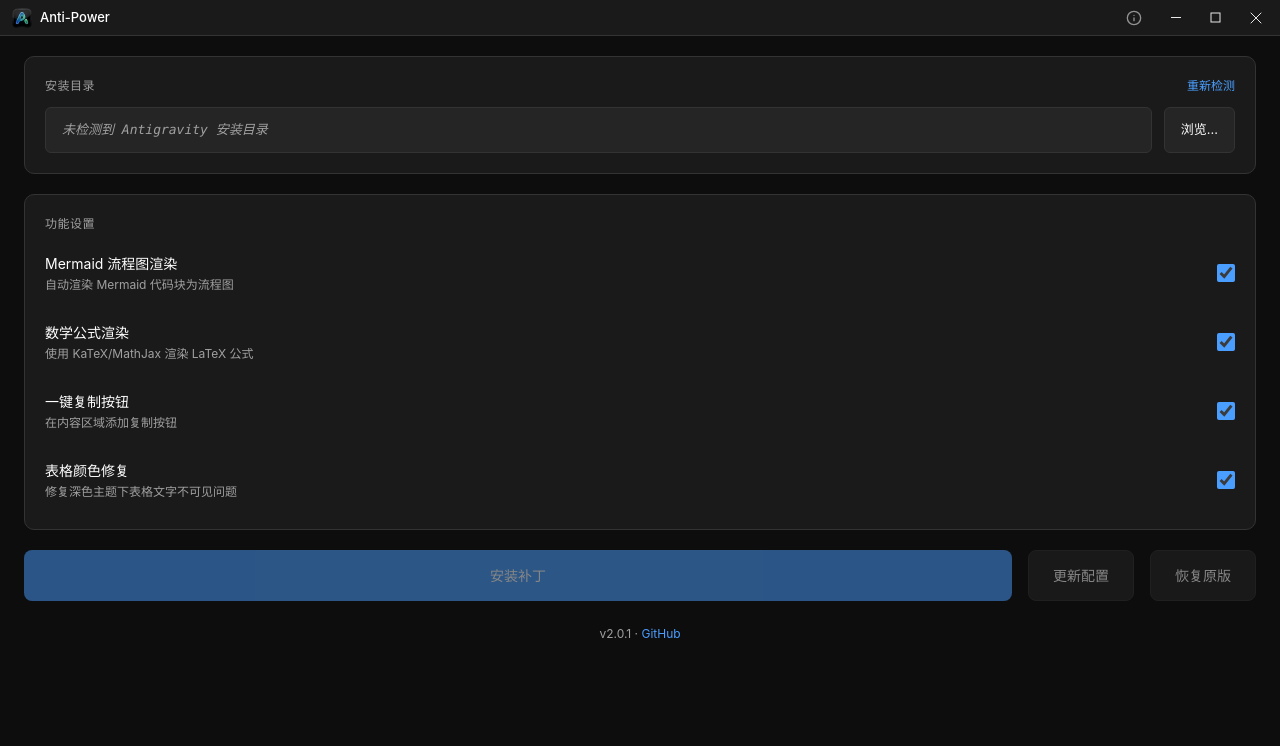
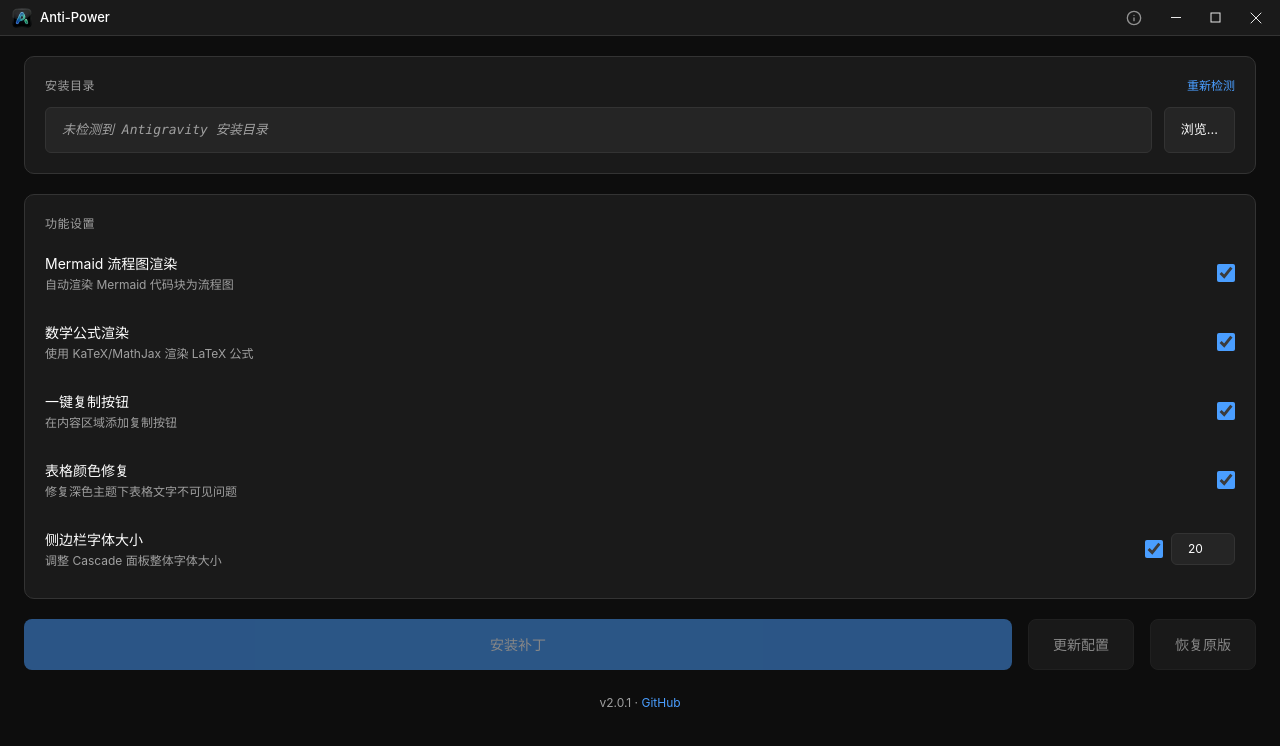
Before and after one commit to daoif/anti-power, a Vue app in the folder patcher/: page / in a window 1280 px wide. Shown: the top 746 px of the page. Built offline with nearby package versions, Linux system fonts and the light colour scheme.

Commit message:
feat(patcher): expand sidebar patch settings

```diff
--- a/patcher/patches/cascade-panel/cascade-panel.js
+++ b/patcher/patches/cascade-panel/cascade-panel.js
@@ -2,7 +2,14 @@
 
 import { loadStyle } from './utils.js';
 
-const DEFAULT_CONFIG = { mermaid: true, math: true, copyButton: true, tableColor: true };
+const DEFAULT_CONFIG = {
+    mermaid: true,
+    math: true,
+    copyButton: true,
+    tableColor: true,
+    fontSizeEnabled: true,
+    fontSize: 20,
+};
 
 const loadConfig = async () => {
     try {
@@ -14,10 +21,28 @@ const loadConfig = async () => {
         if (!data || typeof data !== 'object' || Array.isArray(data)) {
             return DEFAULT_CONFIG;
         }
-        return data;
+        return { ...DEFAULT_CONFIG, ...data };
     } catch {
         return DEFAULT_CONFIG;
     }
+};
+
+const applyFontSize = (userConfig) => {
+    const root = document.documentElement;
+    if (!root) return;
+
+    if (!userConfig?.fontSizeEnabled) {
+        root.style.removeProperty('--cascade-panel-font-size');
+        return;
+    }
+
+    const size = Number(userConfig.fontSize);
+    if (!Number.isFinite(size) || size <= 0) {
+        root.style.removeProperty('--cascade-panel-font-size');
+        return;
+    }
+
+    root.style.setProperty('--cascade-panel-font-size', `${size}px`);
 };
 
 const loadTableFix = () => {
@@ -28,6 +53,7 @@ const loadTableFix = () => {
 
 (async () => {
     const config = await loadConfig();
+    applyFontSize(config);
 
     if (config.tableColor) {
         loadTableFix();
--- a/patcher/patches/cascade-panel/config.json
+++ b/patcher/patches/cascade-panel/config.json
@@ -2,5 +2,7 @@
     "mermaid": true,
     "math": true,
     "copyButton": true,
-    "tableColor": true
+    "tableColor": true,
+    "fontSizeEnabled": true,
+    "fontSize": 20
 }
--- a/patcher/patches/cascade-panel/scan.js
+++ b/patcher/patches/cascade-panel/scan.js
@@ -8,7 +8,9 @@ let config = {
     mermaid: true,
     math: true,
     copyButton: true,
-    tableColor: true
+    tableColor: true,
+    fontSizeEnabled: true,
+    fontSize: 20,
 };
 
 /**
--- a/patcher/src/App.vue
+++ b/patcher/src/App.vue
@@ -36,6 +36,8 @@ const features = ref({
   math: true,
   copyButton: true,
   tableColor: true,
+  fontSizeEnabled: true,
+  fontSize: 20,
 });
 
 async function detectPath() {
@@ -57,9 +59,16 @@ async function checkPatchStatus(path: string) {
   try {
     isInstalled.value = await invoke<boolean>("check_patch_status", { path });
     if (isInstalled.value) {
-      const config = await invoke<{ mermaid: boolean; math: boolean; copyButton: boolean; tableColor: boolean } | null>("read_patch_config", { path });
+      const config = await invoke<{
+        mermaid: boolean;
+        math: boolean;
+        copyButton: boolean;
+        tableColor: boolean;
+        fontSizeEnabled?: boolean;
+        fontSize?: number;
+      } | null>("read_patch_config", { path });
       if (config) {
-        features.value = config;
+        features.value = { ...features.value, ...config };
       }
     }
   } catch (e) {
--- a/patcher/src/components/FeatureCard.vue
+++ b/patcher/src/components/FeatureCard.vue
@@ -34,6 +34,25 @@
         </div>
         <input type="checkbox" v-model="model.tableColor" class="checkbox">
       </label>
+
+      <label class="feature-item">
+        <div class="feature-info">
+          <span class="feature-name">侧边栏字体大小</span>
+          <p class="feature-desc">调整 Cascade 面板整体字体大小</p>
+        </div>
+        <div class="feature-controls">
+          <input type="checkbox" v-model="model.fontSizeEnabled" class="checkbox">
+          <input
+            type="number"
+            v-model.number="model.fontSize"
+            class="font-size-input"
+            min="10"
+            max="40"
+            step="1"
+            :disabled="!model.fontSizeEnabled"
+          >
+        </div>
+      </label>
     </div>
   </section>
 </template>
@@ -44,6 +63,8 @@ export interface FeatureFlags {
   math: boolean;
   copyButton: boolean;
   tableColor: boolean;
+  fontSizeEnabled: boolean;
+  fontSize: number;
 }
 
 const model = defineModel<FeatureFlags>({ required: true });
@@ -100,4 +121,26 @@ const model = defineModel<FeatureFlags>({ required: true });
   accent-color: var(--ag-accent);
   cursor: pointer;
 }
+
+.feature-controls {
+  display: flex;
+  align-items: center;
+  gap: 8px;
+}
+
+.font-size-input {
+  width: 64px;
+  padding: 6px 8px;
+  background: var(--ag-surface-2);
+  border: 1px solid var(--ag-border);
+  border-radius: 6px;
+  font-size: 12px;
+  color: var(--ag-text);
+  text-align: center;
+}
+
+.font-size-input:disabled {
+  opacity: 0.5;
+  cursor: not-allowed;
+}
 </style>
```
Also changed, not shown: patcher/patches/cascade-panel/cascade-panel.css (+12 -3 lines), 2 other files (tests, documents, lock files or other folders).
